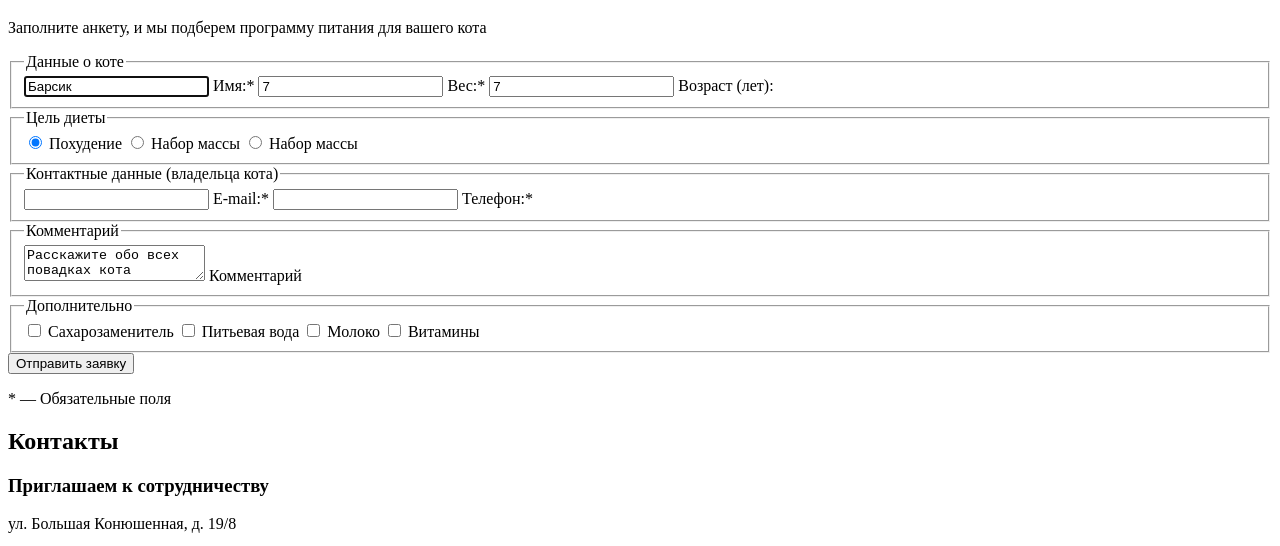
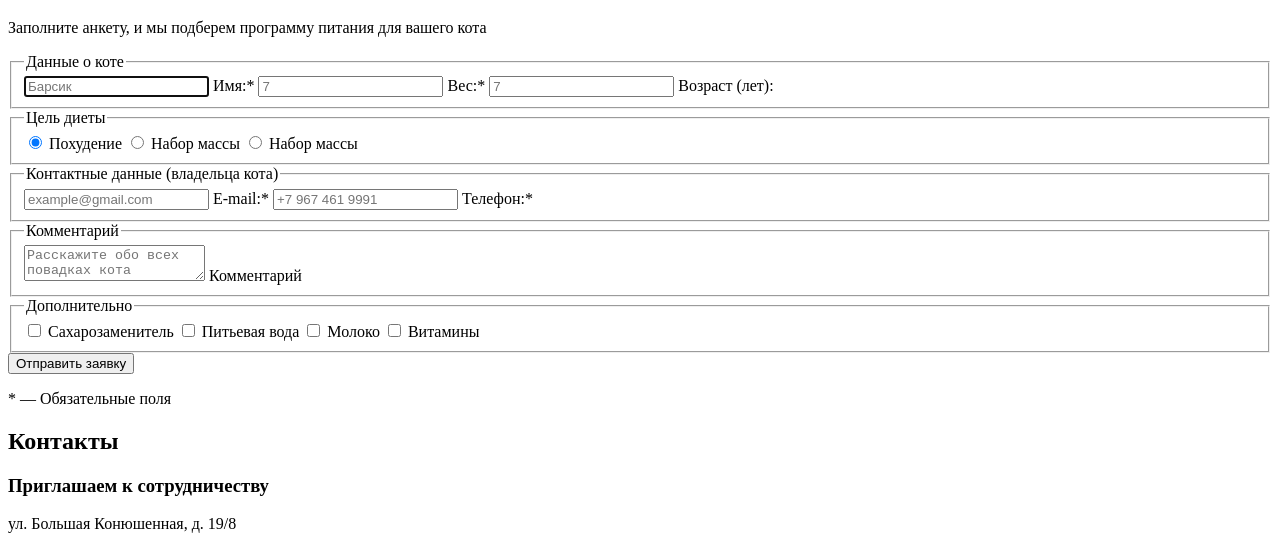
Before and after one commit to htmlacademy-adaptive/619123-cat-energy-25, a website: page source/form.html in a window 1280 px wide. Shown: the part 105-651 px from the top of the page. Drawn offline with Linux system fonts and the light colour scheme.

Commit message:
Каталог и формы

```diff
--- a/source/form.html
+++ b/source/form.html
@@ -22,13 +22,13 @@
     <main class="content">
       <h1 class="page__title">Подбор программы</h1>
       <p class="page__subtitle">Заполните анкету, и мы подберем программу питания для вашего кота</p>
-      <form class="application-form" name="cat-diet-data" action="" method="">
+      <form class="application-form" name="cat-application-form" action="https://echo.htmlacademy.ru" method="get">
         <fieldset class="fieldset">
           <legend class="fieldset__title visually-hidden">Данные о коте</legend>
           <input class="field__input--type-text" name="catname"
           type="text"
           id="catname"
-          value="Барсик"
+          placeholder="Барсик"
           required
           autofocus
           >
@@ -36,14 +36,14 @@
           <input class="field__input--type-number" name="catweight"
           type="number"
           id="catweight"
-          value="7"
+          placeholder="7"
           required
           >
           <label class="field__label--field-name" for="catweight">Вес:*</label>
           <input class="field__input--type-number" name="catage"
           type="number"
           id="catage"
-          value="7"
+          placeholder="7"
           >
           <label class="field__label--field-name" for="catage">Возраст (лет):</label>
         </fieldset>
@@ -74,12 +74,14 @@
           <input class="field__input--type-email" name="email"
           type="email"
           id="email"
+          placeholder="example@gmail.com"
           required
           >
           <label class="field__label--field-name" for="email">E-mail:*</label>
           <input class="field__input--type-phone" name="phone"
           type="tel"
           id="phone"
+          placeholder="+7 967 461 9991"
           required
           >
           <label class="field__label--field-name" for="phone">Телефон:*</label>
@@ -87,10 +89,9 @@
         <fieldset class="fieldset">
           <legend class="fieldset__title">Комментарий</legend>
           <textarea class="field__input--type-textarea" name="comment"
-          type="textarea"
+          placeholder="Расскажите обо всех повaдках кота"
           id="comment"
-          >Расскажите обо всех повaдках кота
-          </textarea>
+          ></textarea>
           <label class="field__label--field-name visually-hidden" for="comment">Комментарий</label>
         </fieldset>
         <fieldset class="fieldset">
@@ -114,7 +115,7 @@
           type="checkbox"
           id="buy-more-4"
           >
-          <label class="field__label--field-content" for="buy-more-5">Витамины</label>
+          <label class="field__label--field-content" for="buy-more-4">Витамины</label>
         </fieldset>
         <button class="button-primary">
           Отправить заявку
@@ -130,10 +131,9 @@
       <!-- Будет iframe с картой? -->
       <div class="contacts__map"></div>
     </section>
-  </main>
     <footer class="footer">
       <a href="#">
-      <img class="footer__logo" alt="Логотип" src="">
+        <img class="footer__logo" alt="Логотип" src="#">
       </a>
       <ul class="footer__social-links">
         <li>
```
Also changed, not shown: source/catalog.html (+1 -1 lines), source/index.html (+1 -1 lines). Lines whose indentation alone changed are shown as unchanged.
